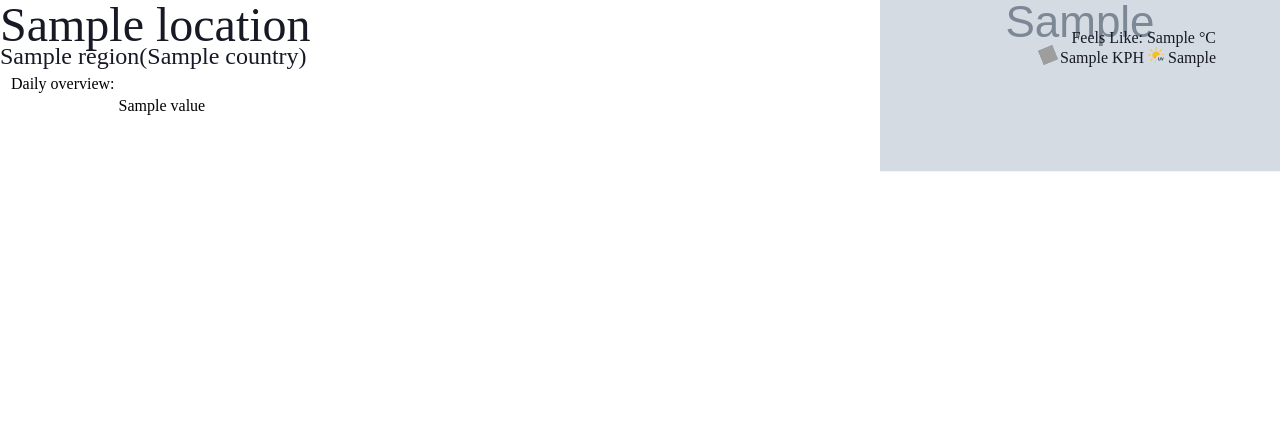
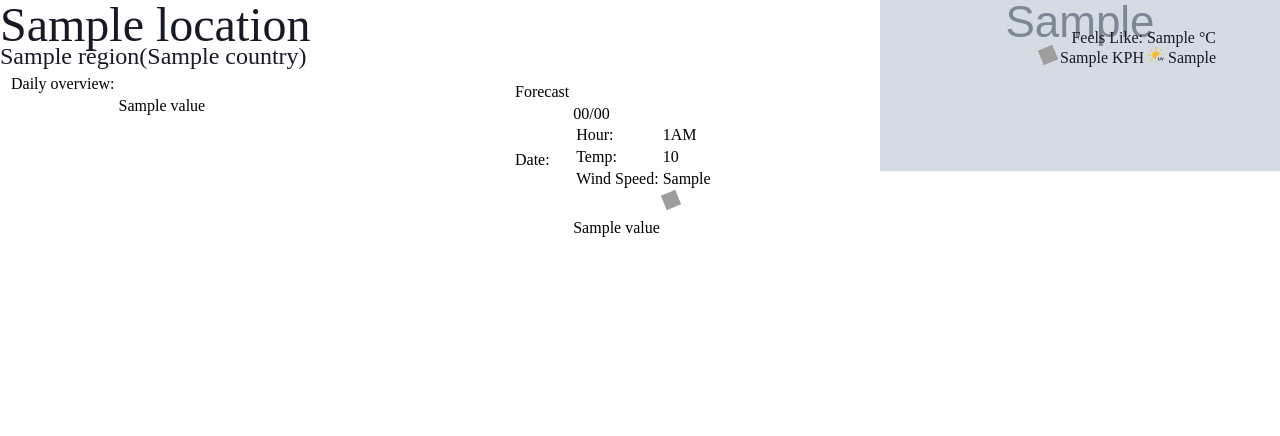
Before and after one commit to Lincoln-Murray/weather, a Flask app: page / in a window 1280 px wide. Shown: the top 436 px of the page. Run offline with Flask 3, Linux system fonts and the light colour scheme; grey boxes marked "Sample" are stand-in pictures; a database or web service that is not in the repository returns one stand-in record (values such as "Sample title"); data that the repository does not hold is empty; grey boxes are pictures that could not be loaded.

Commit message:
Update index.html

```diff
--- a/templates/index.html
+++ b/templates/index.html
@@ -16,6 +16,13 @@
     </span>
     <span class="centre", style="width: 100%; font-size: 3vh; top: 7vh; text-align: left; color: var(--background_color);">
         {{ json['location']['region'] }}({{ json['location']['country'] }})
+    </span>
+    <span class="centre", style="width: 100%; font-size: 9vh; color: var(--background_color);">
+        {% if json['alerts']['alert'] != {} %}
+            {{ json['alerts']['alert']['headline'] }}
+        {% else %}
+            Weather
+        {% endif %}
     </span>
 
     <span class="centre", style="width: 100%; font-size: 5vh; top: 2.5vh; text-align: right; color: var(--background_color);">
@@ -82,5 +89,68 @@
             </tr>
         </table>
     </span>
+    <table style="top:10%; left: 40%; position: absolute;">
+        <tr>
+            <td>Forecast</td>
+        </tr>
+        <tr>
+            <td>Date:</td>
+            {% for day in json['forecast']['forecastday']: %}
+                <td class="forecast_hover" style="position: relative;">
+                    {{ day['date'][-2:] }}/{{ day['date'][-5:-3] }}
+                    <span class="forecast_details">
+                        <table>
+                            <tr>
+                                <td>Hour:</td>
+                                {%for hour in day['hour']%}
+                                    <td>{{ ['12AM', '1AM', '2AM', '3AM', '4AM', '5AM', '6AM', '7AM', '8AM', '9AM', '10AM', '11AM', '12PM', '1PM', '2PM', '3PM', '4PM', '5PM', '6PM', '7PM', '8PM', '9PM', '10PM', '11PM'][day['hour'].index(hour)] }}</td>
+                                {%endfor%}
+                            </tr>
+                            <tr>
+                                <td>Temp:</td>
+                                {%for value in day['hour']%}
+                                    <td>{{ value['temp_c'] }}</td>
+                                {%endfor%}
+                            </tr>
+                            <tr>
+                                <td>Wind Speed:</td>
+                                {%for value in day['hour']%}
+                                    <td>{{ value['wind_kph'] }}</td>
+                                {%endfor%}
+                            </tr>
+                            <tr>
+                                <td></td>
+                                {%for value in day['hour']%}
+                                    <td>
+                                        <img class="wind_dir" src="https://static.vecteezy.com/system/resources/previews/016/770/600/non_2x/red-directional-arrow-on-transparent-background-free-png.png" alt="{{ value['wind_dir'] }}" style="top: 1px;" height="16px" width="16px">
+                                    </td>
+                                {%endfor%}
+                            </tr>
+                        </table>
+                    </span>
+                </td>
+            {% endfor %}
+        </tr>
+        {%for value in json['forecast']['forecastday'][0]['day']%}
+            {% if value[-1] == 'f' or value[-4:] == 'snow' or value in ['totalsnow_cm', 'maxwind_mph', 'avgvis_miles', 'totalprecip_in', 'daily_will_it_rain']: %}
+            {% else %}
+                {% if value == 'condition': %}
+                    <tr>
+                        <td>{{ value }}</td>
+                        {% for day in json['forecast']['forecastday']: %}
+                            <td><img src="{{ day['day'][value]['icon'] }}" alt="{{ day['day'][value]['text'] }}" style="height: 1em; width: 1em;"></td>
+                        {% endfor %}
+                    </tr>
+                {% else %}
+                    <tr>
+                        <td>{{ {"maxtemp_c":"Maximum Temp(C)", "mintemp_c":"Minimum Temp(C)", "avgtemp_c":"Average Temp(C)", "maxwind_kph":"Max Wind(KPH)", "totalprecip_mm":"Precipitation(mm)", "avgvis_km":"Visibility(KM)", "avghumidity":"Humidity(%)", "daily_chance_of_rain":"Chance of rain(%)", "condition":"Weather Condition", "uv":"UV Index"}[value] }}</td>
+                        {% for day in json['forecast']['forecastday']: %}
+                            <td>{{ day['day'][value] }}</td>
+                        {% endfor %}
+                    </tr>
+                {% endif %}
+            {% endif %}
+        {%endfor%}
+    </table>
 </body>
 </html>
```
